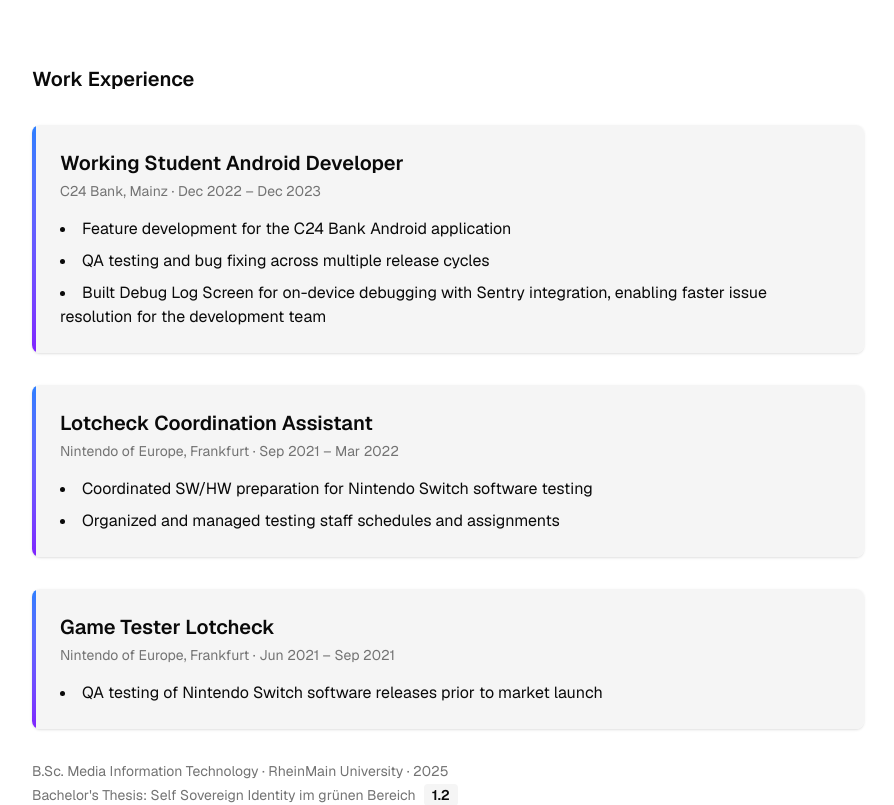
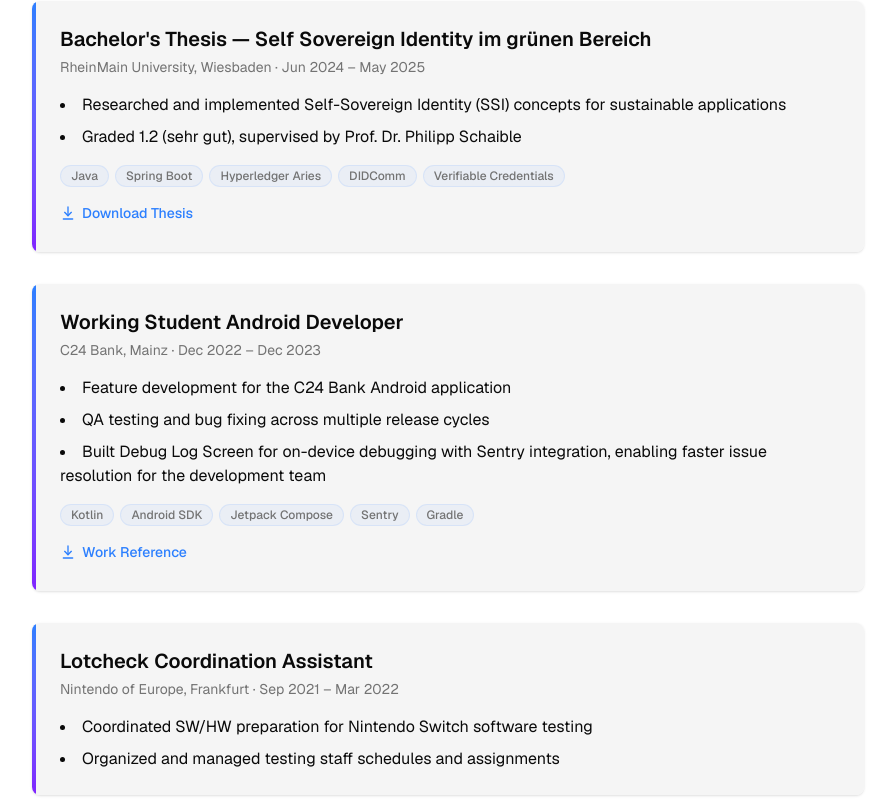
Before and after one commit to ChandMandru/portfolio, a Next.js app: page / in a window 1280 px wide. Shown: the part 436-1241 px from the top of the page, without its empty margins (192-1086 px from the left). Built offline with nearby package versions, Linux system fonts and the light colour scheme.

Commit message:
feat(03): add thesis entry, tech stacks, and document links to experience
Bachelor thesis as its own experience card with download link. C24 entry
gets Kotlin/Android tech badges and work reference download. Updated
ExperienceEntry type with technologies and document fields.

```diff
--- a/src/components/ExperienceSection.tsx
+++ b/src/components/ExperienceSection.tsx
@@ -1,8 +1,6 @@
-'use client';
-
 import { experience } from '@/data/experience';
 import type { ExperienceEntry } from '@/data/types';
-import { useScrollAnimation } from '@/hooks/useScrollAnimation';
+
 
 const MONTHS = [
   'Jan', 'Feb', 'Mar', 'Apr', 'May', 'Jun',
@@ -32,32 +30,43 @@
             </li>
           ))}
         </ul>
+        {entry.technologies && (
+          <div className="flex flex-wrap gap-1.5 mt-4">
+            {entry.technologies.map((tech) => (
+              <span
+                key={tech}
+                className="bg-blue-500/5 dark:bg-blue-400/10 border border-blue-500/10 dark:border-blue-400/15 rounded-full px-2.5 py-0.5 text-xs font-medium text-muted-foreground"
+              >
+                {tech}
+              </span>
+            ))}
+          </div>
+        )}
+        {entry.documentUrl && (
+          <a
+            href={entry.documentUrl}
+            download
+            className="inline-flex items-center gap-1.5 mt-4 text-sm font-medium text-blue-500 dark:text-blue-400 hover:underline"
+          >
+            <svg xmlns="http://www.w3.org/2000/svg" viewBox="0 0 24 24" fill="none" stroke="currentColor" strokeWidth={2} strokeLinecap="round" strokeLinejoin="round" className="w-4 h-4">
+              <path d="M12 3v13" />
+              <path d="M7 11l5 5 5-5" />
+              <path d="M5 21h14" />
+            </svg>
+            {entry.documentLabel ?? 'Download'}
+          </a>
+        )}
       </div>
     </div>
   );
 }
 
 export function ExperienceSection() {
-  const ref = useScrollAnimation();
   return (
-    <section id="experience" className="py-12 md:py-16">
-      <div ref={ref}>
-        <h2 className="text-xl font-semibold text-foreground mb-8">Work Experience</h2>
-        <div className="flex flex-col gap-8">
-          {experience.map((entry, i) => (
-            <ExperienceCard key={i} entry={entry} />
-          ))}
-        </div>
-        <div className="mt-8 text-sm text-muted-foreground">
-          <p>B.Sc. Media Information Technology &middot; RheinMain University &middot; 2025</p>
-          <p className="mt-1 text-sm text-muted-foreground">
-            Bachelor&apos;s Thesis: Self Sovereign Identity im gr&uuml;nen Bereich
-            <span className="ml-2 bg-muted rounded px-2 py-0.5 text-sm font-semibold text-foreground">
-              1.2
-            </span>
-          </p>
-        </div>
-      </div>
-    </section>
+    <div className="flex flex-col gap-8">
+      {experience.map((entry, i) => (
+        <ExperienceCard key={i} entry={entry} />
+      ))}
+    </div>
   );
 }
--- a/src/data/experience.ts
+++ b/src/data/experience.ts
@@ -1,6 +1,19 @@
 import type { ExperienceEntry } from './types';
 
 export const experience: ExperienceEntry[] = [
+  {
+    title: "Bachelor's Thesis — Self Sovereign Identity im grünen Bereich",
+    company: 'RheinMain University, Wiesbaden',
+    startDate: '2024-06',
+    endDate: '2025-05',
+    accomplishments: [
+      'Researched and implemented Self-Sovereign Identity (SSI) concepts for sustainable applications',
+      'Graded 1.2 (sehr gut), supervised by Prof. Dr. Philipp Schaible',
+    ],
+    technologies: ['Java', 'Spring Boot', 'Hyperledger Aries', 'DIDComm', 'Verifiable Credentials'],
+    documentUrl: '/Bachelor-Thesis-Chand-Mandru.pdf',
+    documentLabel: 'Download Thesis',
+  },
   {
     title: 'Working Student Android Developer',
     company: 'C24 Bank, Mainz',
@@ -11,6 +24,9 @@
       'QA testing and bug fixing across multiple release cycles',
       'Built Debug Log Screen for on-device debugging with Sentry integration, enabling faster issue resolution for the development team',
     ],
+    technologies: ['Kotlin', 'Android SDK', 'Jetpack Compose', 'Sentry', 'Gradle'],
+    documentUrl: '/Chand-Mandru-Arbeitszeugnis.pdf',
+    documentLabel: 'Work Reference',
   },
   {
     title: 'Lotcheck Coordination Assistant',
--- a/src/data/types.ts
+++ b/src/data/types.ts
@@ -5,6 +5,9 @@
   startDate: string;
   endDate: string | 'Present';
   accomplishments: string[]; // 2-4 bullet points
+  technologies?: string[];
+  documentUrl?: string;
+  documentLabel?: string;
   companyLogoUrl?: string;
 }
 
```
Also changed, not shown: 2 other files (tests, documents, lock files or other folders).
